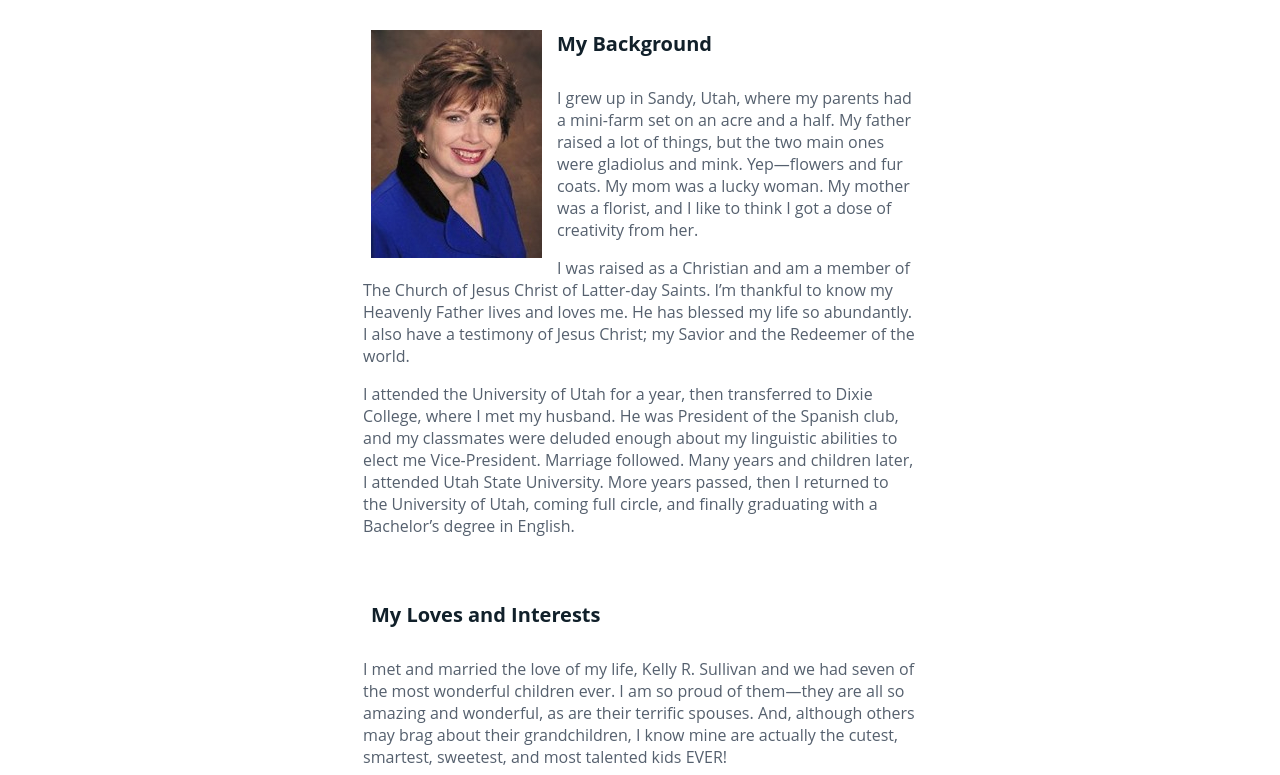
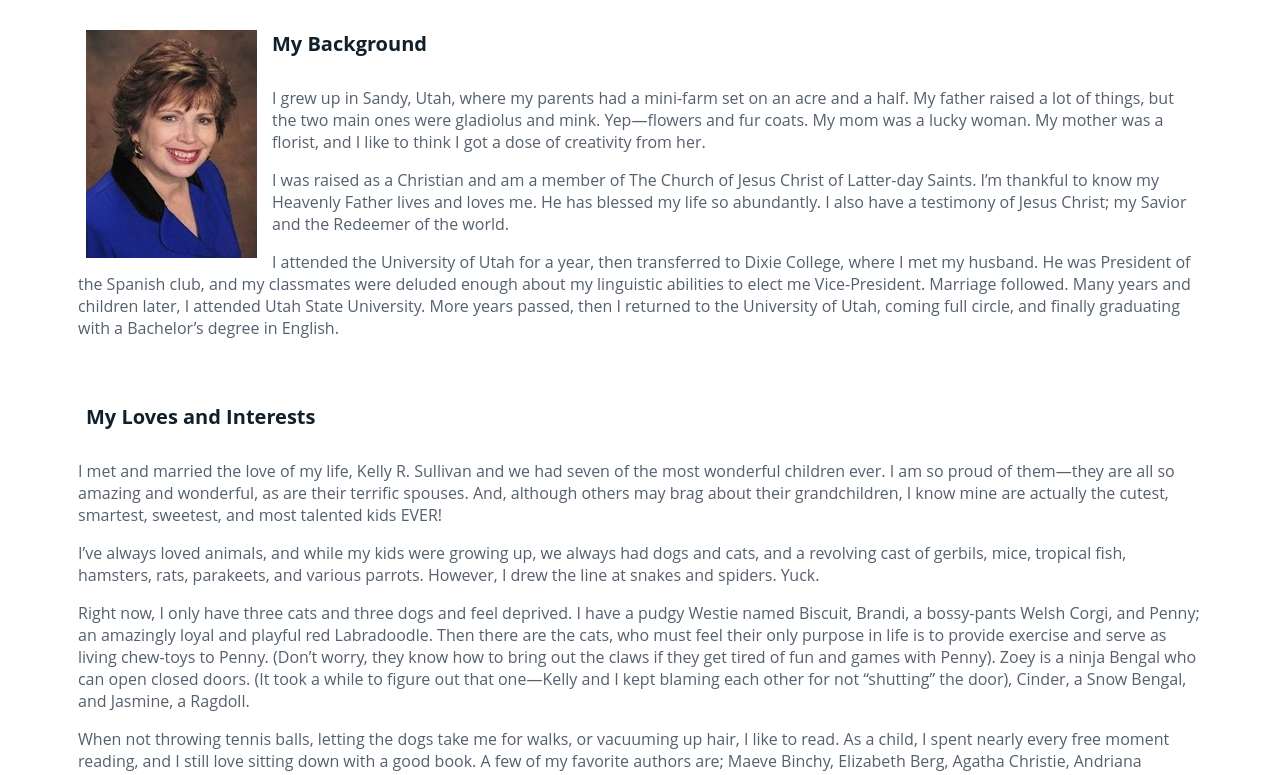
Before and after one commit to angv2852/author-website, a plain HTML site: page about.html in a window 1280 px wide. Shown: the top 775 px of the page. Drawn offline with Linux system fonts and the light colour scheme.

Commit message:
fixed @media margins/padding

```diff
--- a/styles.css
+++ b/styles.css
@@ -46,10 +46,6 @@
   font-size: 16px;
   color: #55606e;
 }
-.about-container {
-  padding: 0 50px;
-  margin: 0 305px;
-}
 .about-container h3 {
   margin: 30px 8px;
   color: #11202a;
@@ -91,9 +87,17 @@
   .caption h1 {
     font-size: 100px;
   }
+  .about-container {
+    padding: 0 15px;
+    margin: 0 55px;
+  }
 }
 @media (min-width: 1399.98px) {
   .caption h1 {
     font-size: 146px;
   }
+  .about-container {
+    padding: 0 50px;
+    margin: 0 305px;
+  }
 }
```
